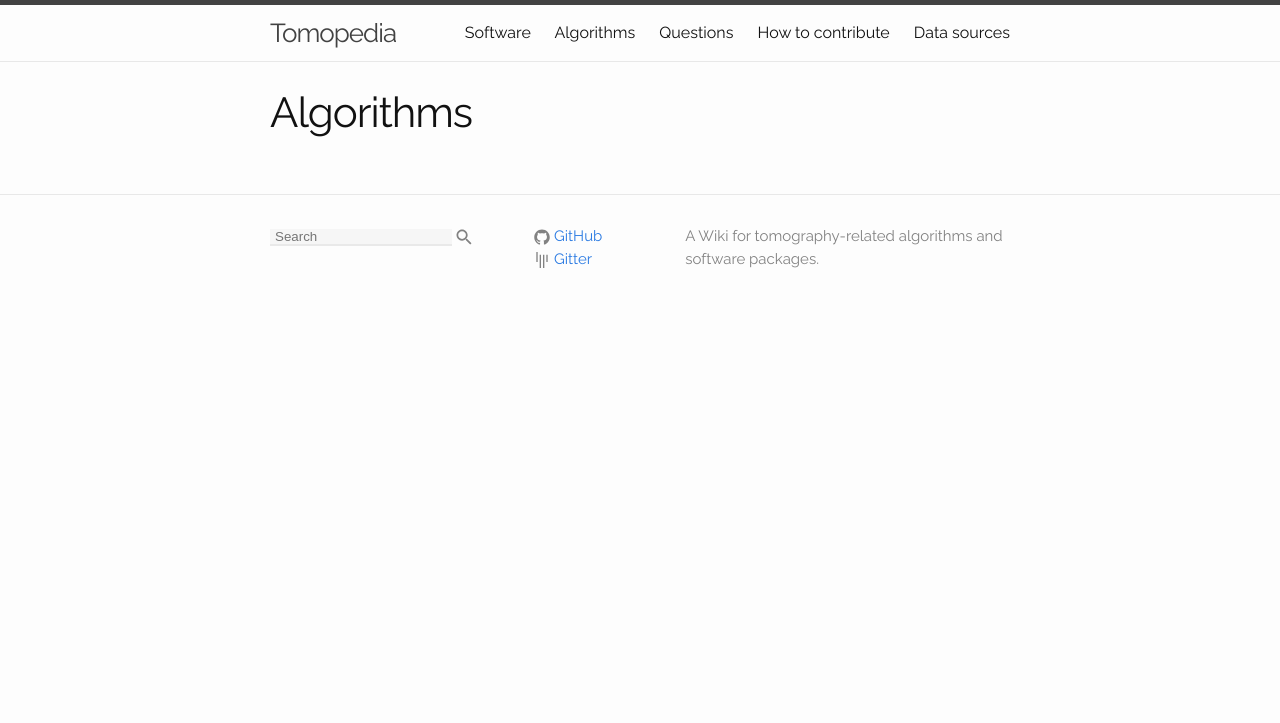
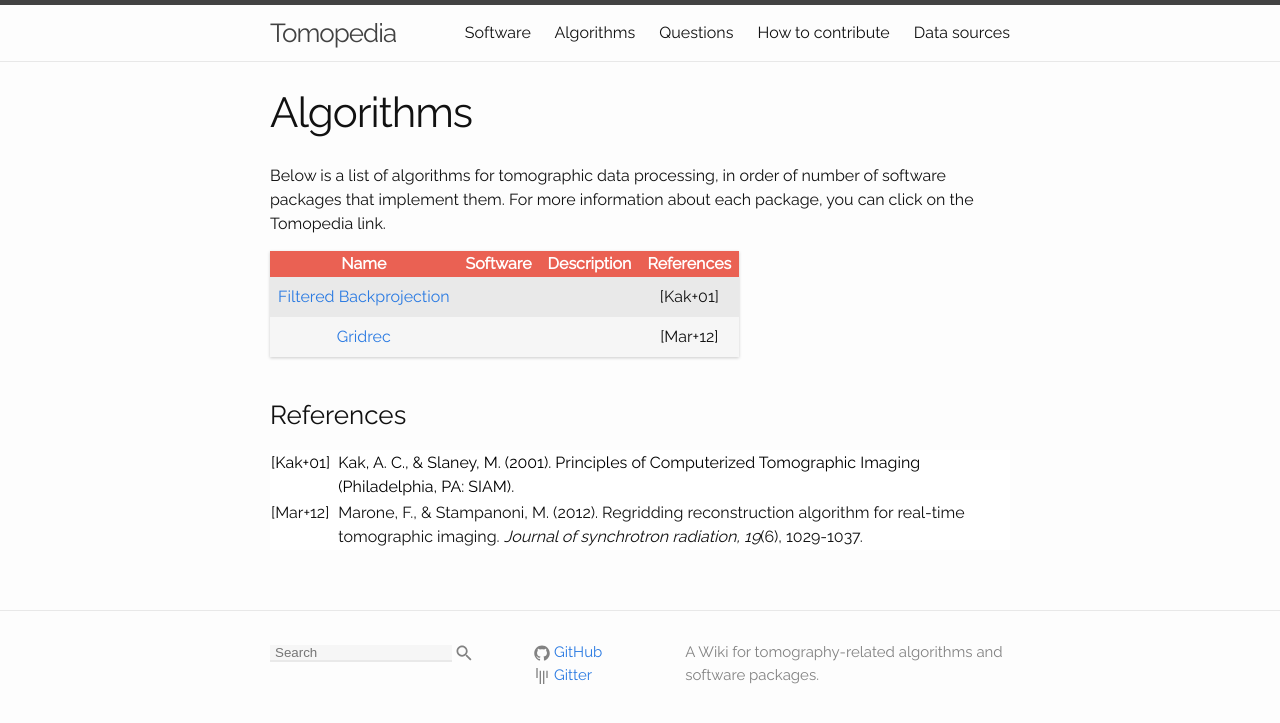
Before and after one commit to tomopedia/tomopedia.github.io, a Jekyll site: the page built from main_pages/40_algorithms.md, in a window 1280 px wide. Shown: the top 723 px of the page. Built offline with Jekyll 4.4.1, drawn with Linux system fonts in a browser that asks for light colours.

Commit message:
Add some placeholder for algorithms page

```diff
--- a/_sass/minima/_layout.scss
+++ b/_sass/minima/_layout.scss
@@ -27,8 +27,14 @@
 .table-striped{
   box-shadow: 0 1px 3px rgba(0,0,0,0.2);
   border-collapse: collapse;
+  th {
+    padding-right: 0.5em;
+    padding-left: 0.5em;
+  }
   tr > td
   {
+    padding-left: 0.5em;
+    padding-right: 0.5em;
     padding-bottom: 0.5em;
     padding-top: 0.5em;
   }
@@ -42,6 +48,27 @@
     &:nth-of-type(odd) {
       background: #e9e9e9
     }
+  }
+}
+
+.table-references{
+  border-collapse: collapse;
+  th {
+    font-weight: normal;
+    vertical-align: top;
+  }
+  tr > td
+  {
+    padding-right: 0.5em;
+    vertical-align: top;
+  }
+  thead {
+    color: #000000;
+    background: #ffffff;
+    text-align: left;
+  }
+  tbody > tr {
+    background: #ffffff;
   }
 }
 
--- a/main_pages/40_algorithms.md
+++ b/main_pages/40_algorithms.md
@@ -4,3 +4,25 @@ title: Algorithms
 permalink: algorithms/
 include_in_menu: true
 ---
+
+Below is a list of algorithms for tomographic data processing, in order of
+number of software packages that implement them. For more information about
+each package, you can click on the Tomopedia link.
+
+[//]: # (Note: you can use http://www.tablesgenerator.com/markdown_tables to more easily)
+[//]: # (edit the markdown table.)
+
+{: .table .table-striped}
+|                     Name                    | Software | Description | References |
+|:-------------------------------------------:|:--------:|:-----------:|:----------:|
+| [Filtered Backprojection](/algorithms/fbp/) |          |             |      [Kak+01]      |
+|       [Gridrec](/algorithms/gridrec/)       |          |             |  [Mar+12]  |
+
+<br>
+
+### References
+
+{: .table .table-references}
+| [Kak+01] | Kak, A. C., & Slaney, M. (2001). Principles of Computerized Tomographic Imaging (Philadelphia, PA: SIAM). |
+|----------|-------------------------------------------------------------------------------------------------------------------------------------------------------------------|
+| [Mar+12] | Marone, F., & Stampanoni, M. (2012). Regridding reconstruction algorithm for real-time tomographic imaging. *Journal of synchrotron radiation, 19*(6), 1029-1037. |
```
